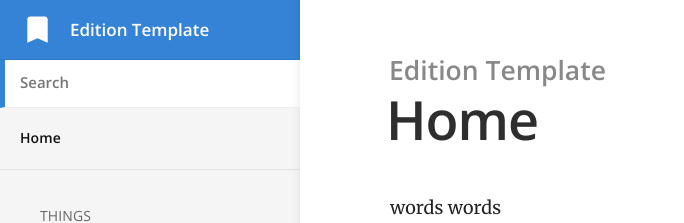
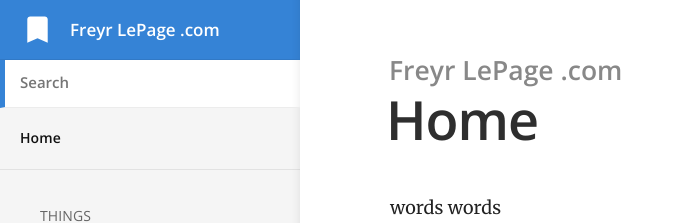
Before and after one commit to fallerOfFalls/freyr-website, a Jekyll site: the page built from index.md, in a window 1280 px wide. Shown: the top 223 px of the page, without its empty margins (0-684 px from the left). Built offline with Jekyll 4.4.1, drawn with Linux system fonts in a browser that asks for light colours.

Commit message:
added theme: minima

```diff
--- a/_config.yml
+++ b/_config.yml
@@ -1,5 +1,5 @@
 ---
-title: Edition Template
+title: Freyr LePage .com
 timezone: UTC
 collections:
   docs:
@@ -63,3 +63,4 @@ exclude:
 types:
 - minor
 - major
+theme: minima
```
